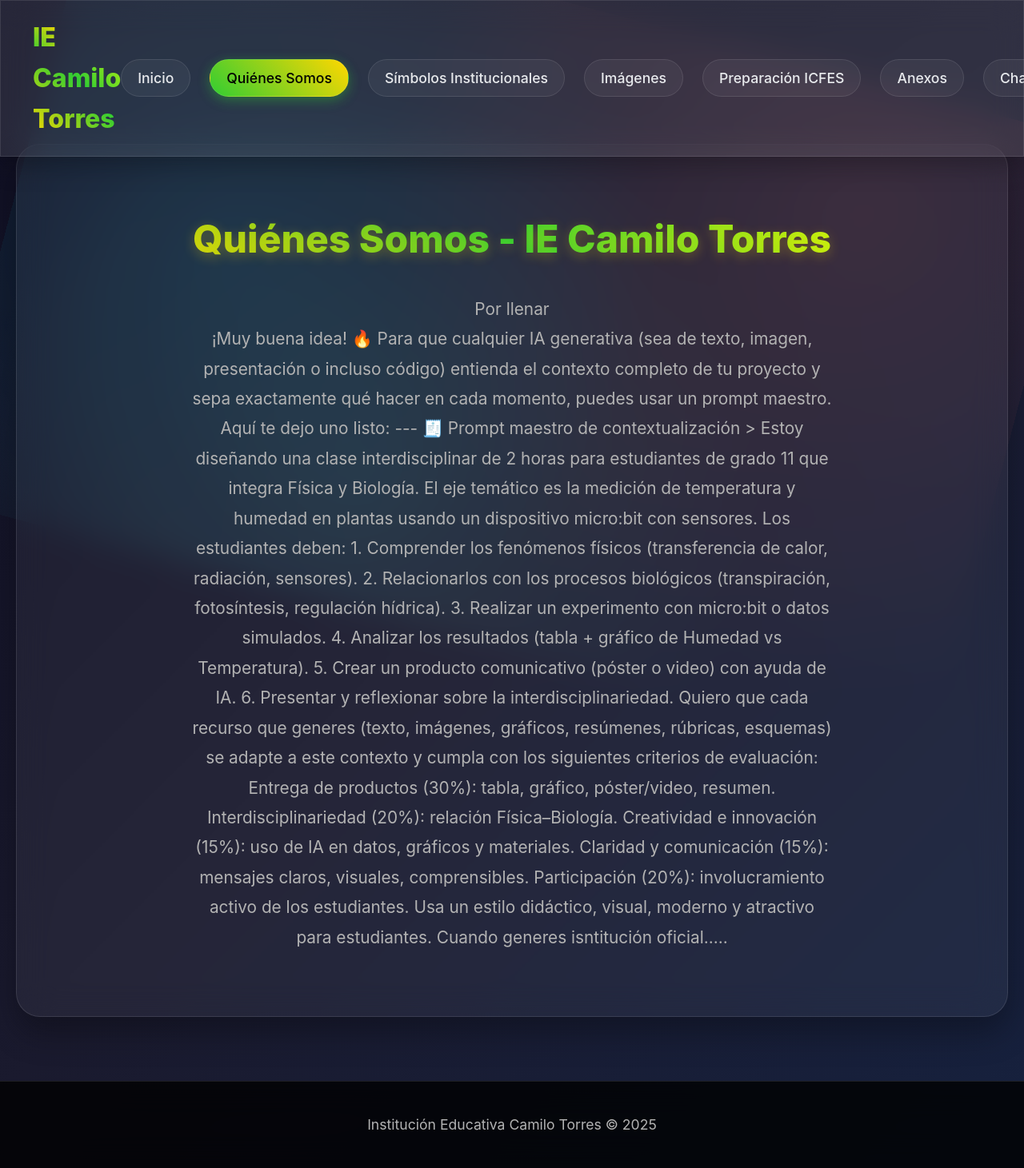
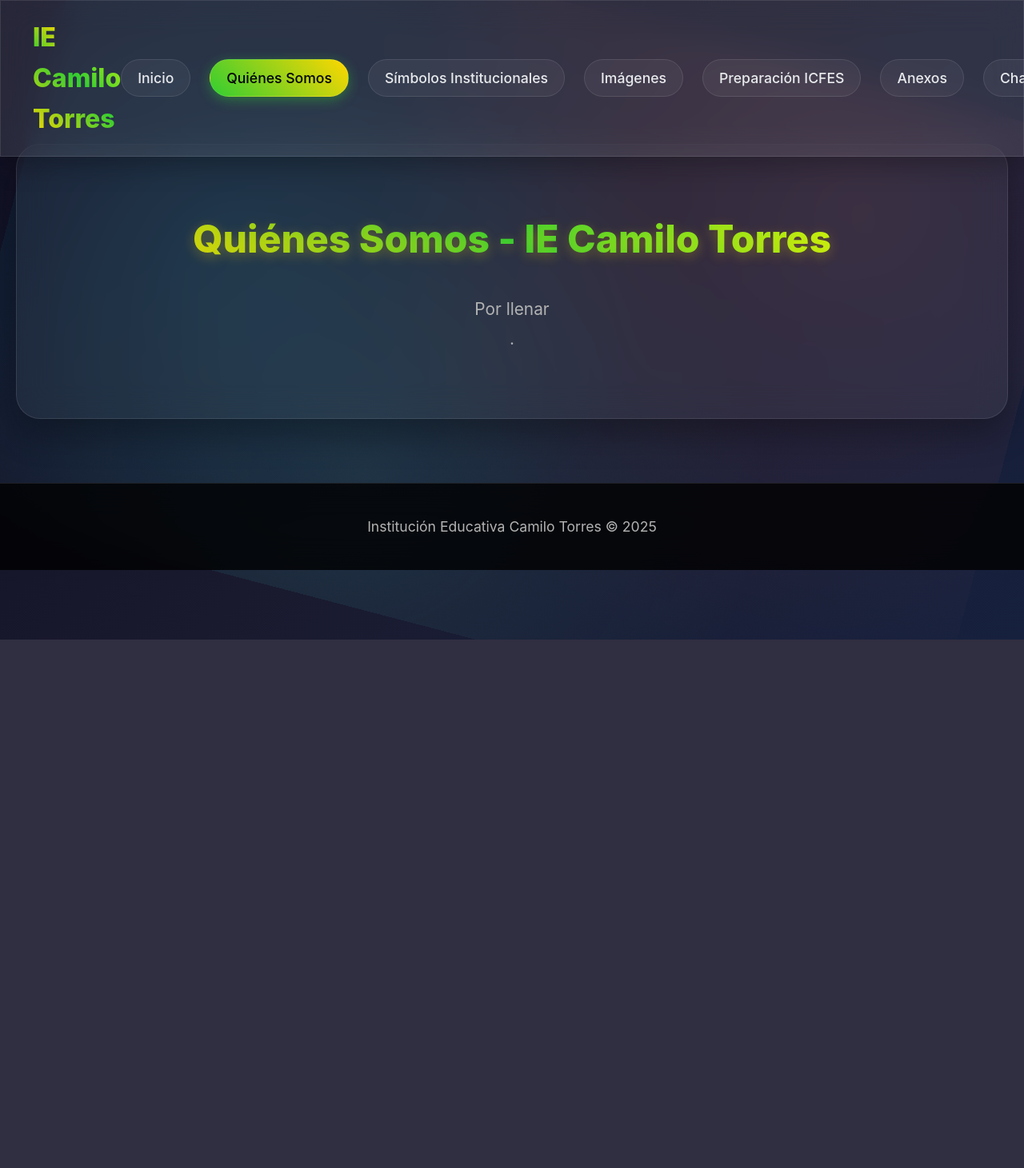
Before and after one commit to belaNh27/IEcamilotorres, a Flask app: page /quienes_somos in a window 1280 px wide. Shown: the whole page at 80% size. After the commit the page ends 800 px from the top, so only its background shows below. Run offline with Flask 3, Linux system fonts and the light colour scheme.

Commit message:
Update quienes_somos.html

```diff
--- a/templates/quienes_somos.html
+++ b/templates/quienes_somos.html
@@ -40,56 +40,7 @@
             <div class="container">
                 <h2>{{ titulo }}</h2>
                 <p>Por llenar</p>
-                <p>¡Muy buena idea! 🔥 Para que cualquier IA generativa (sea de texto, imagen, presentación o incluso código) entienda el contexto completo de tu proyecto y sepa exactamente qué hacer en cada momento, puedes usar un prompt maestro.
-
-
-Aquí te dejo uno listo:
-
-
----
-
-🧾 Prompt maestro de contextualización
-
-> Estoy diseñando una clase interdisciplinar de 2 horas para estudiantes de grado 11 que integra Física y Biología.
-
-El eje temático es la medición de temperatura y humedad en plantas usando un dispositivo micro:bit con sensores.
-
-Los estudiantes deben:
-
-1. Comprender los fenómenos físicos (transferencia de calor, radiación, sensores).
-
-
-2. Relacionarlos con los procesos biológicos (transpiración, fotosíntesis, regulación hídrica).
-
-
-3. Realizar un experimento con micro:bit o datos simulados.
-
-
-4. Analizar los resultados (tabla + gráfico de Humedad vs Temperatura).
-
-
-5. Crear un producto comunicativo (póster o video) con ayuda de IA.
-
-
-6. Presentar y reflexionar sobre la interdisciplinariedad.
-
-
-
-Quiero que cada recurso que generes (texto, imágenes, gráficos, resúmenes, rúbricas, esquemas) se adapte a este contexto y cumpla con los siguientes criterios de evaluación:
-
-Entrega de productos (30%): tabla, gráfico, póster/video, resumen.
-
-Interdisciplinariedad (20%): relación Física–Biología.
-
-Creatividad e innovación (15%): uso de IA en datos, gráficos y materiales.
-
-Claridad y comunicación (15%): mensajes claros, visuales, comprensibles.
-
-Participación (20%): involucramiento activo de los estudiantes.
-
-
-Usa un estilo didáctico, visual, moderno y atractivo para estudiantes.
-Cuando generes isntitución oficial.....</p>
+                <p>.</p>
             </div>
         </section>
     </main>
```
